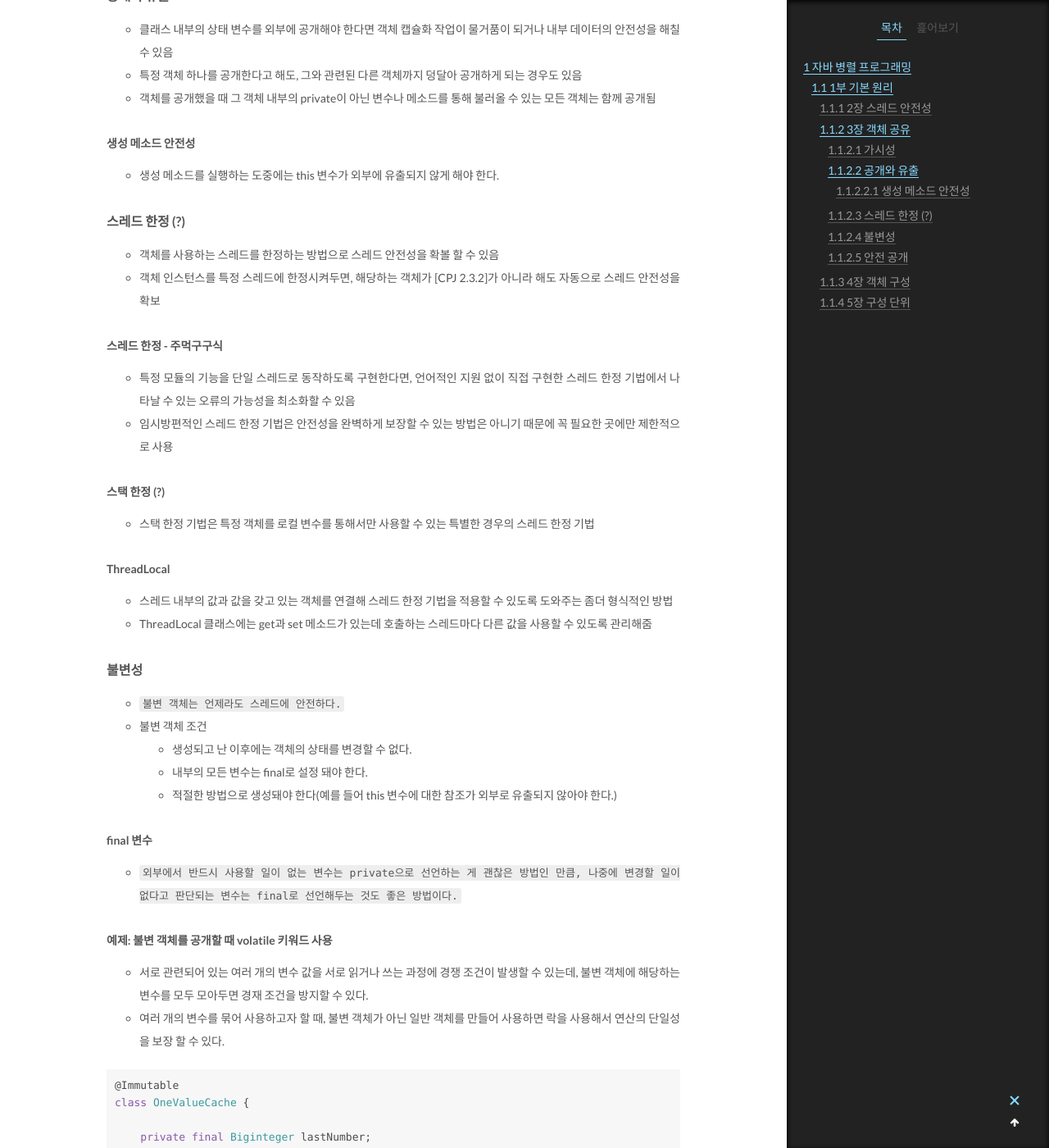
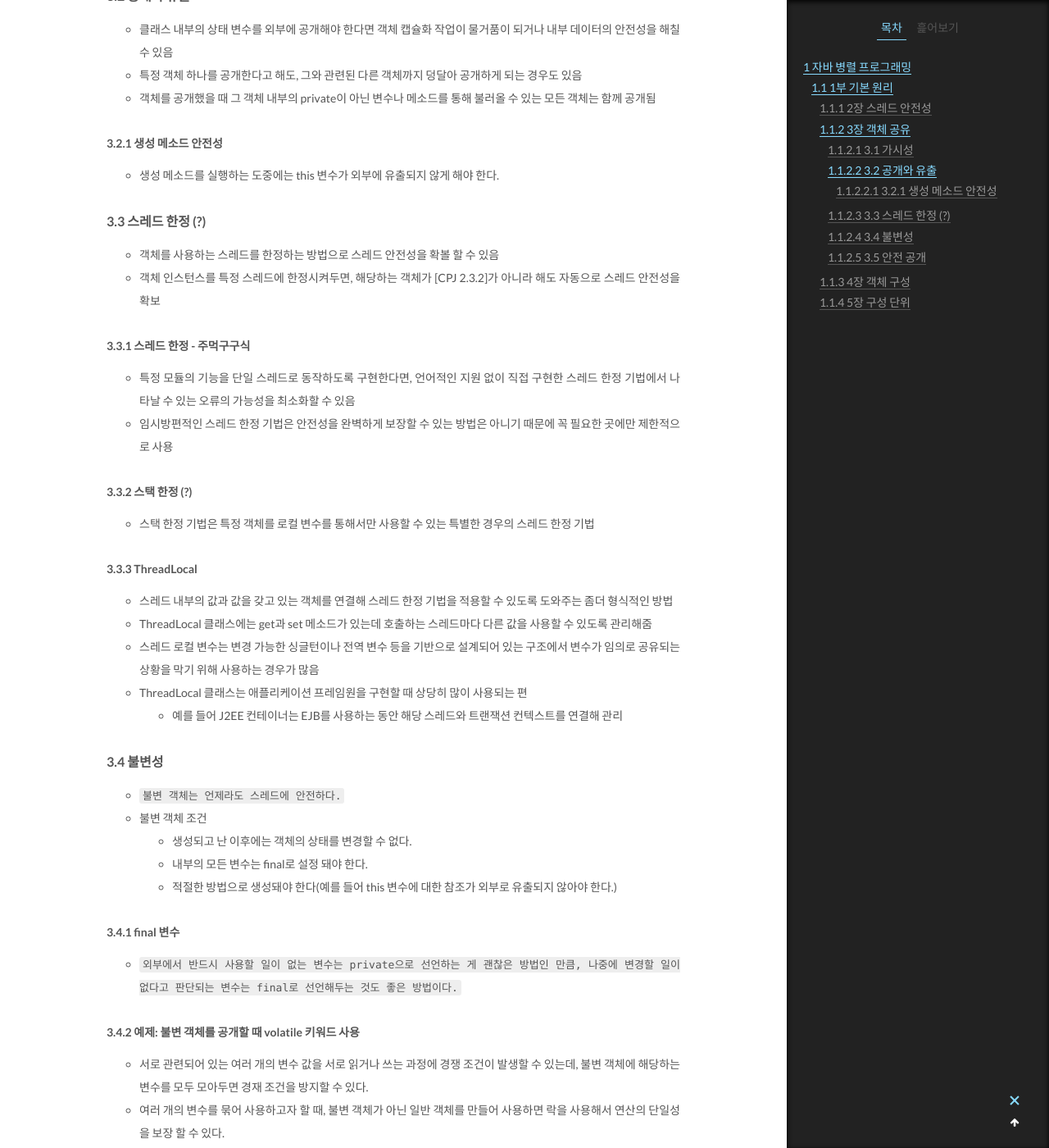
Before and after one commit to csj4032/csj4032.github.io, a Jekyll site: the page built from _posts/2018-01-21-자바병렬프로그래밍.md, in a window 1280 px wide and 1400 px high, scrolled down 7846 px. Shown: the whole window at 82% size. Built offline with Jekyll 4.4.1, drawn with Linux system fonts in a browser that asks for light colours; some of the changed text lies outside the part shown.

Commit message:
자바병렬프로그래밍 포스팅 수정

````diff
--- a/_posts/2018-01-21-자바병렬프로그래밍.md
+++ b/_posts/2018-01-21-자바병렬프로그래밍.md
@@ -154,10 +154,10 @@ public class UnsafeCountingFactorizer implements Servlet {
 }
 ```
 
-#### 락
+#### 2.3 락
 * 상태를 일관성 있게 유지하려면 관련 있는 변수들을 하나의 단일 연산으로 갱신해야 한다.
 
-##### 암묵적인 락
+##### 2.3.1 암묵적인 락
 * 단일 연산 특성을 보장하기 위해 synchronized 라는 구문으로 사용할 수 있는 락을 제공
 * 자바에서 암묵적 인 락은 뮤텍스 mutexes 또는 mutual exclusion lock(즉 상호 배제 락)로 동작
 * 스레드 B가 가지고 있는 락을 스레드 A가 얻으려면 A는 B가 해당 락을 놓을 때까지 기다려야 한다. 만약 B가 락을 놓지 않으면, A는 영원히 기다릴 수밖에 없음
@@ -184,7 +184,7 @@ public class SynchronizedFactorizer implements Servlet {
 }
 ```
 
-##### 재진입성 (?)
+##### 2.3.2 재진입성 (?)
 * 암묵적인 락은 재진입 가능 reentrant 하기 때문에 특정 스레드가 자기가 이미 획득한 락을 다시 확보할 수 있음
 * 재진입성은 확보 요청 단위가 아닌 스레드 단위로 락을 얻는다는 것을 의미
 * 재진입성을 구현하려면 각 락마다 확보 횟수와 확보한 스레드를 연결시켜 둠
@@ -205,7 +205,7 @@ public class LoggingWidget extends Widget {
 }
 ```
 
-#### 락으로 상태 보호하기
+#### 2.4 락으로 상태 보호하기
 * 락은 자신이 보호하는 코드 경로에 여러 스레드가 순차적으로 접근하도록 하기 때문에 , 공유된 상태에 배타적으로 접근할 수 있도록 보장하는 규칙을 만들 때 유용
 * 객체의 암묵적인 락과그 객체의 상태 사이에 원천적인 관계는 없음
 * 특정 객체의 변수를 항상 그 객체의 암묵적인 락으로 보호해야 하는 건 아님
@@ -214,27 +214,27 @@ public class LoggingWidget extends Widget {
 * 모든 객체에 내장된 락이 있다는 점 때문에 매번 별도로 락 객체를 생성할 필요가 없음
 * 메소드를 동기화하면 각 메소드의 작업을 단일 연산으로 만들지만, 여러 메소드가 하나의 복합 동작으로 묶일 땐 락을 사용해 추가로 동기화
 
-#### 활동성과 성능
+#### 2.5 활동성과 성능
 * 종종 단순성과 성능이 서로 상충할 때가 있다. 동기화 정책을 구현할 때는 성능을 위해 조급하게 단순성(잠재적으로 안전성을 훼손하면서)을 희생하고픈 유혹을 버려야 한다.
 * 복잡하고 오래 걸리는 계산 작업, 네트웍 작업, 사용자 입출력 작업과 같이 빨리 끝나지 않을 수 있는 작업을 하는 부분에서는 가능한 한 락을 잡지 말아라.
 
 ### 3장 객체 공유
 
-#### 가시성
+#### 3.1 가시성
 * `동기화 기능을 지정하지 않으면 컴파일러나 프로세서, JVM(자바 가상 머신) 등이 프로그램 코드가 실행되는 순서를 임의로 바꿔 실행하는 이상한 경우가 발생하기도 한다. 다시 말하자면, 동기화 되지 않은 상황에서 메모리상의 변수를 대상으로 작성해둔 코드가 '반드시 이런 순서로 동작할 것이다'라고 단정지을 수 없다.`
 * '여러 쓰레드에서 공동으로 사용하는 변수에는 항상 적절한 동기화 기법을 적용한다.'
 
-##### 스테일 데이터
+##### 3.1.1 스테일 데이터
 * 변수를 사용하는 모든 경우에 동기화를 시켜두지 않으면 해당 변수에 대한 최신 값이 아닌 다른 값을 사용하게 되는 경우가 발생
 
-##### 단일하지 않는 64비트 연산
+##### 3.1.2 단일하지 않는 64비트 연산
 * 64비트를 사용하는 숫자형에 volatile 를 사용하지 않은 경우에는 난데없는 값마저 생길 가능성이 있음
 * volatile 로 지정되지 않은 long이나 double 형의 64비트 값에 대해서는 메모리에 쓰거나 읽을 때 두번의 32비트 연산을 사용할 수 있도록 허용
 
-##### 락과 가시성
+##### 3.1.3 락과 가시성
 `락은 상호 배제뿐만 아니라 정상적인 메모리 가시성을 확보하기 위해서도 사용한다. 변경 가능하면서 여러 스레드가 공유해 사용하는 변수를 각 스레드에서 각자 최신의 정상적인 값으로 활용하려면 동일한 락을 사용해 모두 동기화시켜야 한다.`
 
-##### volatile 변수
+##### 3.1.4 volatile 변수
 * volatile 로 선언된 변수의 값을 바꿨을 때 다른 스레드에서 항상 최신 값을 읽어갈 수 있도록 해줌
 * 특정 변수를 선언할 때 volatile 키워드를 지정하면, 컴파일러와 런타임 모두 '이 변수는 공유해 사용하고, 따라서 실행 순서를 재배치 해서는 안 된다.'
 * 스레드 A가 volatile 변수에 값을 써넣고 쓰레드 B가 해당 변수의 값을 읽어 사용한다고 할 때, 스레드 B가 volatile 변수의 값을 읽고 나면 스레드 A가 변수에 값을 쓰기 전에 볼 수 있었던 모든 변수의 값을 스레드 B도 모두 볼 수 있다는 점
@@ -245,40 +245,43 @@ public class LoggingWidget extends Widget {
   * 해당 변수가 객체의 불변조건을 이루는 다른 변수와 달리 불변조건에 관련되어 있지 않다.
   * 해당 변수를 사용하는 동안에는 어떤 경우라도 락을 걸어 둘 필요가 없을 경우
 
-#### 공개와 유출
+#### 3.2 공개와 유출
 * 클래스 내부의 상태 변수를 외부에 공개해야 한다면 객체 캡슐화 작업이 물거품이 되거나 내부 데이터의 안전성을 해칠 수 있음
 * 특정 객체 하나를 공개한다고 해도, 그와 관련된 다른 객체까지 덩달아 공개하게 되는 경우도 있음
 * 객체를 공개했을 때 그 객체 내부의 private이 아닌 변수나 메소드를 통해 불러올 수 있는 모든 객체는 함께 공개됨
 
-##### 생성 메소드 안전성
+##### 3.2.1 생성 메소드 안전성
 * 생성 메소드를 실행하는 도중에는 this 변수가 외부에 유출되지 않게 해야 한다.
 
-#### 스레드 한정 (?)
+#### 3.3 스레드 한정 (?)
 * 객체를 사용하는 스레드를 한정하는 방법으로 스레드 안전성을 확볼 할 수 있음
 * 객체 인스턴스를 특정 스레드에 한정시켜두면, 해당하는 객체가 [CPJ 2.3.2]가 아니라 해도 자동으로 스레드 안전성을 확보
 
-##### 스레드 한정 - 주먹구구식
+##### 3.3.1 스레드 한정 - 주먹구구식
 * 특정 모듈의 기능을 단일 스레드로 동작하도록 구현한다면, 언어적인 지원 없이 직접 구현한 스레드 한정 기법에서 나타날 수 있는 오류의 가능성을 최소화할 수 있음
 * 임시방편적인 스레드 한정 기법은 안전성을 완벽하게 보장할 수 있는 방법은 아니기 때문에 꼭 필요한 곳에만 제한적으로 사용
 
-##### 스택 한정 (?)
+##### 3.3.2 스택 한정 (?)
 * 스택 한정 기법은 특정 객체를 로컬 변수를 통해서만 사용할 수 있는 특별한 경우의 스레드 한정 기법
 
-##### ThreadLocal
+##### 3.3.3 ThreadLocal
 * 스레드 내부의 값과 값을 갖고 있는 객체를 연결해 스레드 한정 기법을 적용할 수 있도록 도와주는 좀더 형식적인 방법
 * ThreadLocal 클래스에는 get과 set 메소드가 있는데 호출하는 스레드마다 다른 값을 사용할 수 있도록 관리해줌
+* 스레드 로컬 변수는 변경 가능한 싱글턴이나 전역 변수 등을 기반으로 설계되어 있는 구조에서 변수가 임의로 공유되는 상황을 막기 위해 사용하는 경우가 많음
+* ThreadLocal 클래스는 애플리케이션 프레임원을 구현할 때 상당히 많이 사용되는 편
+  * 예를 들어 J2EE 컨테이너는 EJB를 사용하는 동안 해당 스레드와 트랜잭션 컨텍스트를 연결해 관리
 
-#### 불변성
+#### 3.4 불변성
 * `불변 객체는 언제라도 스레드에 안전하다.`
 * 불변 객체 조건
   * 생성되고 난 이후에는 객체의 상태를 변경할 수 없다.
   * 내부의 모든 변수는 final로 설정 돼야 한다.
   * 적절한 방법으로 생성돼야 한다(예를 들어 this 변수에 대한 참조가 외부로 유출되지 않아야 한다.)
 
-##### final 변수
+##### 3.4.1 final 변수
 * `외부에서 반드시 사용할 일이 없는 변수는 private으로 선언하는 게 괜찮은 방법인 만큼, 나중에 변경할 일이 없다고 판단되는 변수는 final로 선언해두는 것도 좋은 방법이다.`
 
-##### 예제: 불변 객체를 공개할 때 volatile 키워드 사용
+##### 3.4.2 예제: 불변 객체를 공개할 때 volatile 키워드 사용
 * 서로 관련되어 있는 여러 개의 변수 값을 서로 읽거나 쓰는 과정에 경쟁 조건이 발생할 수 있는데, 불변 객체에 해당하는 변수를 모두 모아두면 경재 조건을 방지할 수 있다.
 * 여러 개의 변수를 묶어 사용하고자 할 때, 불변 객체가 아닌 일반 객체를 만들어 사용하면 락을 사용해서 연산의 단일성을 보장 할 수 있다.
 
@@ -322,9 +325,9 @@ public class VolatileCachedFactorizer implements Servlet {
 }
 ```
 
-#### 안전 공개
+#### 3.5 안전 공개
 
-##### 적절하지 않은 공개 방법: 정상적인 객체도 문제를 일으킨다
+##### 3.5.1 적절하지 않은 공개 방법: 정상적인 객체도 문제를 일으킨다
 * 특정 데이터를 여러 개의 스레드에서 사용하도록 공유할 때 적절한 동기화 방법을 적용하지 않는다면 굉장히 이상한 일이 발생할 가능성이 높다는 점을 알아두자
 
 ##### 3.5.2 불변 객체와 초기화 안전성
@@ -345,18 +348,18 @@ public class VolatileCachedFactorizer implements Servlet {
   * 객체를 Vector, copyOnWriteArrayList, copyOnWriteArraySet 이나 synchronizedList 또는 synchronizedSet 메소드로 만든 컬렉션은 그 안에 보관하고 있는 객체를 어느 스레드에서라도 항상 안전하게 사용할 수 있다.
   * BlockingQueue나 ConcurrentLinkedQueue 컬렉션에 들어 있는 객체는 어느 스레드라도 항상 안전하게 사용할 수 있다.
 
-##### 결과적으로 불변인 객체
+##### 3.5.4 결과적으로 불변인 객체
 * 처음 생성한 이후에 그 내용이 바뀌지 않도록 만들어진 클래스에 안전한 공개 방법을 사용하면 별다른 동기화 방법 없이도 다른 스레드에서 얼마든지 시용해도 아무런 문제가 발생하지 않음
 * 특정 객체를 안전한 방법으로 공개했을 경우, 해당 객체에 대한 참조를 갖고 객체를 불러와 사용하는 시점에는 공개하는 시점의 객체 상태를 정확하게 사용할 수 있고, 해당 객체 내부의 값이 바꾸지 않는 한 여러 스레드에서 동시에 값을 가져다 사용해도 동기화 문제가 발생하지 않는다.
 `안전하게 공개한 결과적인 불변 객체는 별다른 동기화 작업 없이도 여러 스레드에서 안전하게 호출해 사용할 수 있다.`
 
-##### 가변 객체
+##### 3.5.5 가변 객체
 * 가변성에 따라 객체를 공개할 때 필요한 점을 살펴보면 다음과 같다.
   * 불변 객체는 어떤 방법으로 공개해도 아무 문제가 없다.
   * 결과적으로 불변인 객체는 안전하게 공개해야 한다.
   * 가변 객체는 안전하게 공개해야 하고 스레드에 안전하게 만들거나 락으로 동기화시켜야한다.
 
-##### 객체를 안전하게 공유하기
+##### 3.5.6 객체를 안전하게 공유하기
 * 스레드 한정 : 스레드에 한정된 객체는 완전하게 해당 스레드 내부에 존재하면서 그 스레드에서만 호출해 사용할 수 있다.
 * 읽기 전용 객체를 공유 : 읽기 전용 객체를 공유해 사용한다면 동기화 작업을 하지 않더라도 여러 스레드에서 언제든지 마음껏 값을 읽어 사용할 수 있다. 물론 읽기 전용이기 때문에 값이 변경될 수는 없다. 불변 객체와 결과적으로 불변인
 객체가 읽기 전용 객체에 해당한다고 볼 수 있다.
@@ -448,7 +451,6 @@ public class PrivateLock {
 ```
 
 ##### 4.2.2 예제: 차량 위치 추적
-
 * 외부에서 변경 가능한 데이터를 요청할 경우 그에 대한 복사본을 넘겨주는 방법을 사용하면 스레드 안전성을 부분적이나마 확보할 수 있음
 
 #### 4.3 스레드 안전성 위임
@@ -535,6 +537,7 @@ public class ListHelper<E> {
 
 #### 5.1 동기화된 컬렉션 클래스
 * 동기화되어 있는 컬렉션 클래스의 대표 주자는 바로 Vector와 HashTable이다.
+
 ![getlast 메소드와 deletelast 메소드가 절묘하게 겹쳐져 동작해 ArraylndexOutOfBoundsExceptionO I 발생하는 모습](/images/프로그래밍_언어/자바/자바병렬프로그래밍/figure_5-1.png)
 
 ##### 5.1.1 동기화된 컬렉션 클래스의 문제점
````
